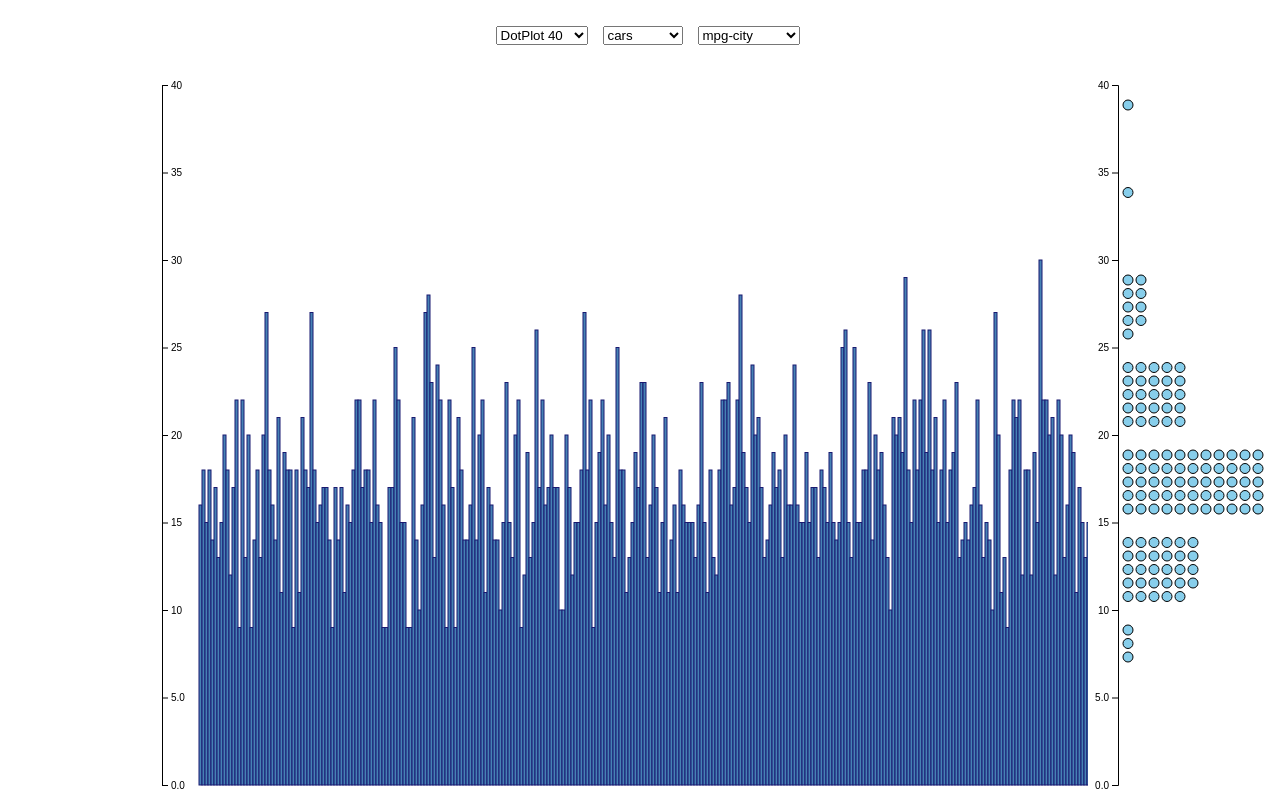
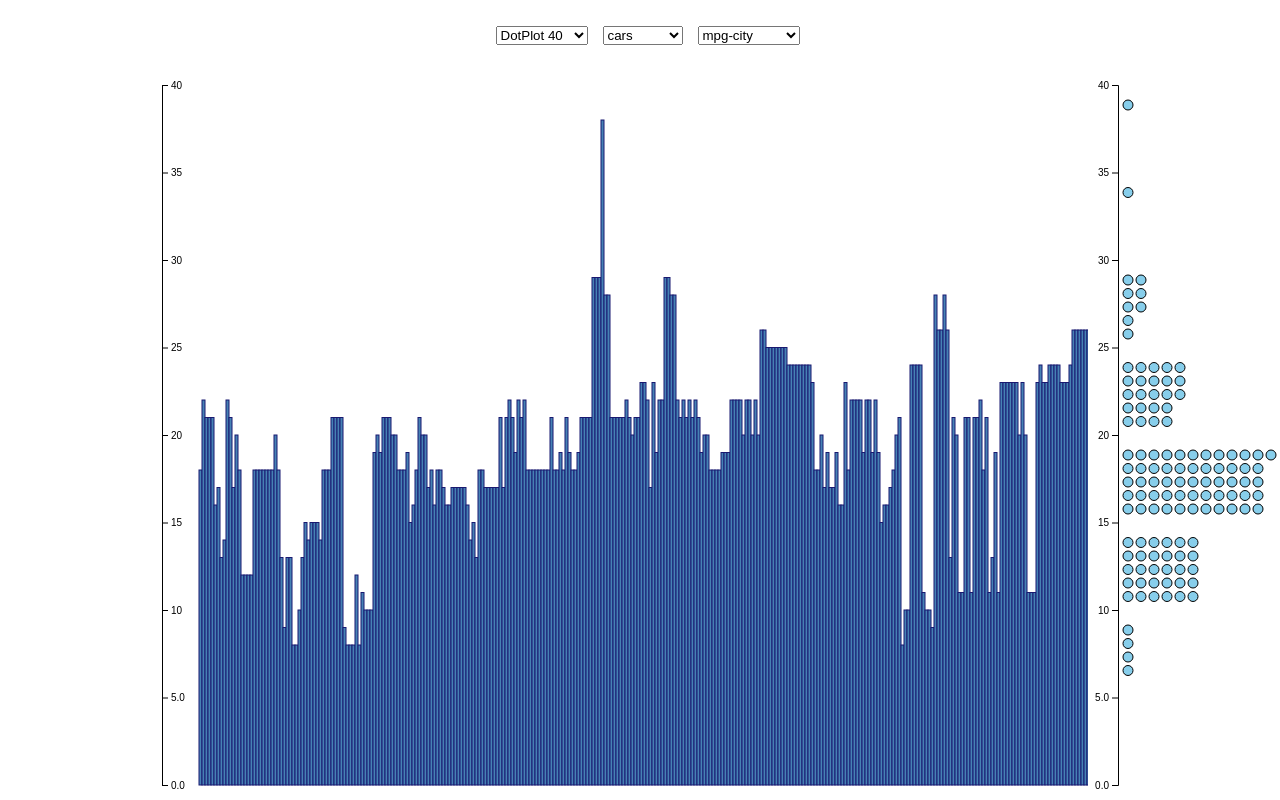
Before and after one commit to offscreen-mobile-viz/offscreen-mobile-viz.github.io, a React (Vite) app: page / in a window 1280 px wide. Built offline with nearby package versions, Linux system fonts and the light colour scheme.

Commit message:
data prcessing: shuffled diamonds and removed in-browser shuffle

```diff
--- a/src/App.jsx
+++ b/src/App.jsx
@@ -48,7 +48,7 @@ function App() {
       for(let dataset of Object.values(Datasets)) {
         let data = await d3.csv(`/data/${dataset}.csv`)
 
-        datasets[dataset] = d3.shuffle(data)
+        datasets[dataset] = data
       }
       // set populated data
       setDatasets(datasets)
@@ -66,7 +66,7 @@ function App() {
     setData(
       datasets[dataset].map(d => {
         return {
-          x: d['index'],
+          x: +d['index'],
           y: +d[field],
         }
       })
```
Also changed, not shown: public/data/diamonds.csv, 1 other file (tests, documents, lock files or other folders).
